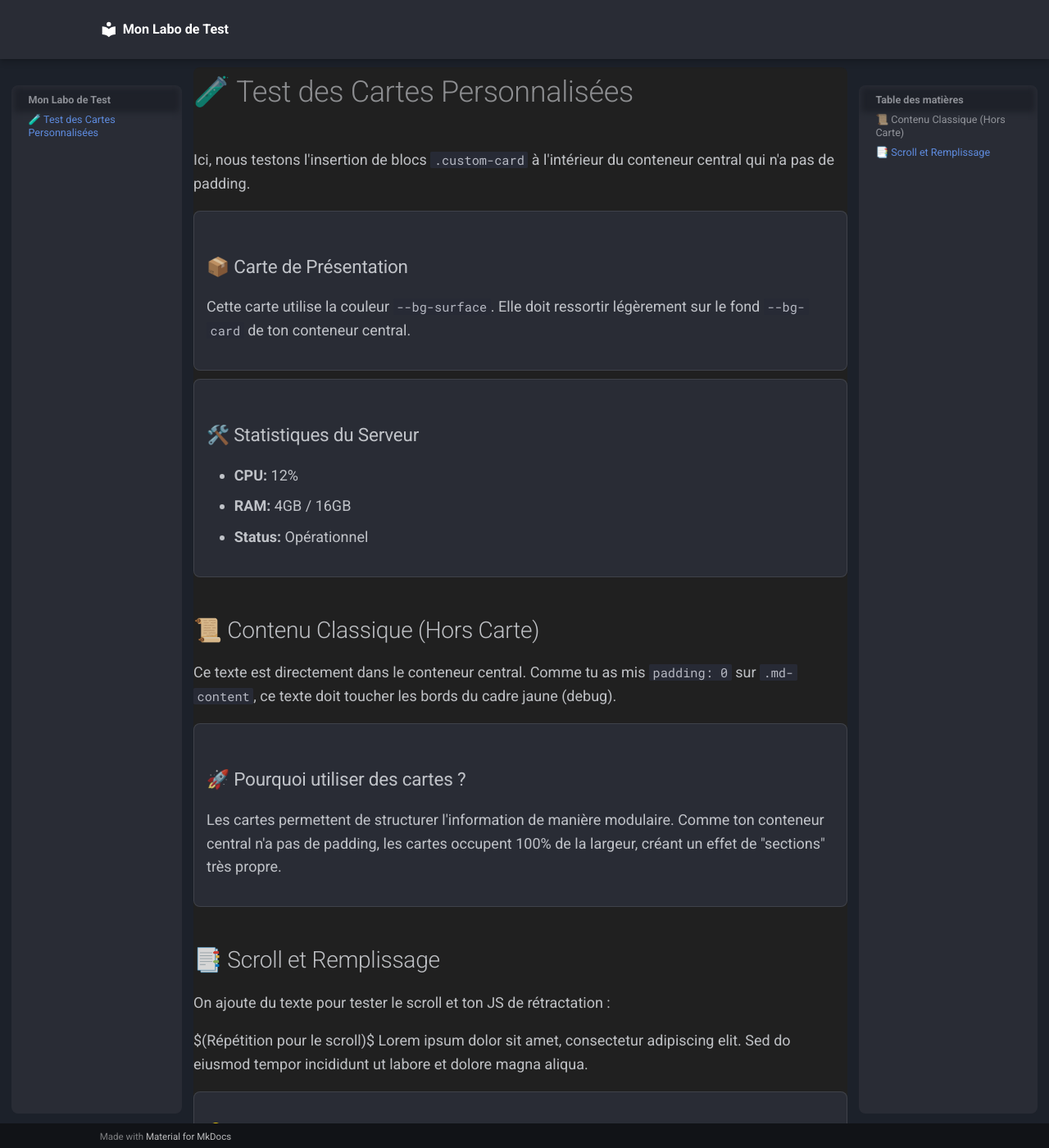
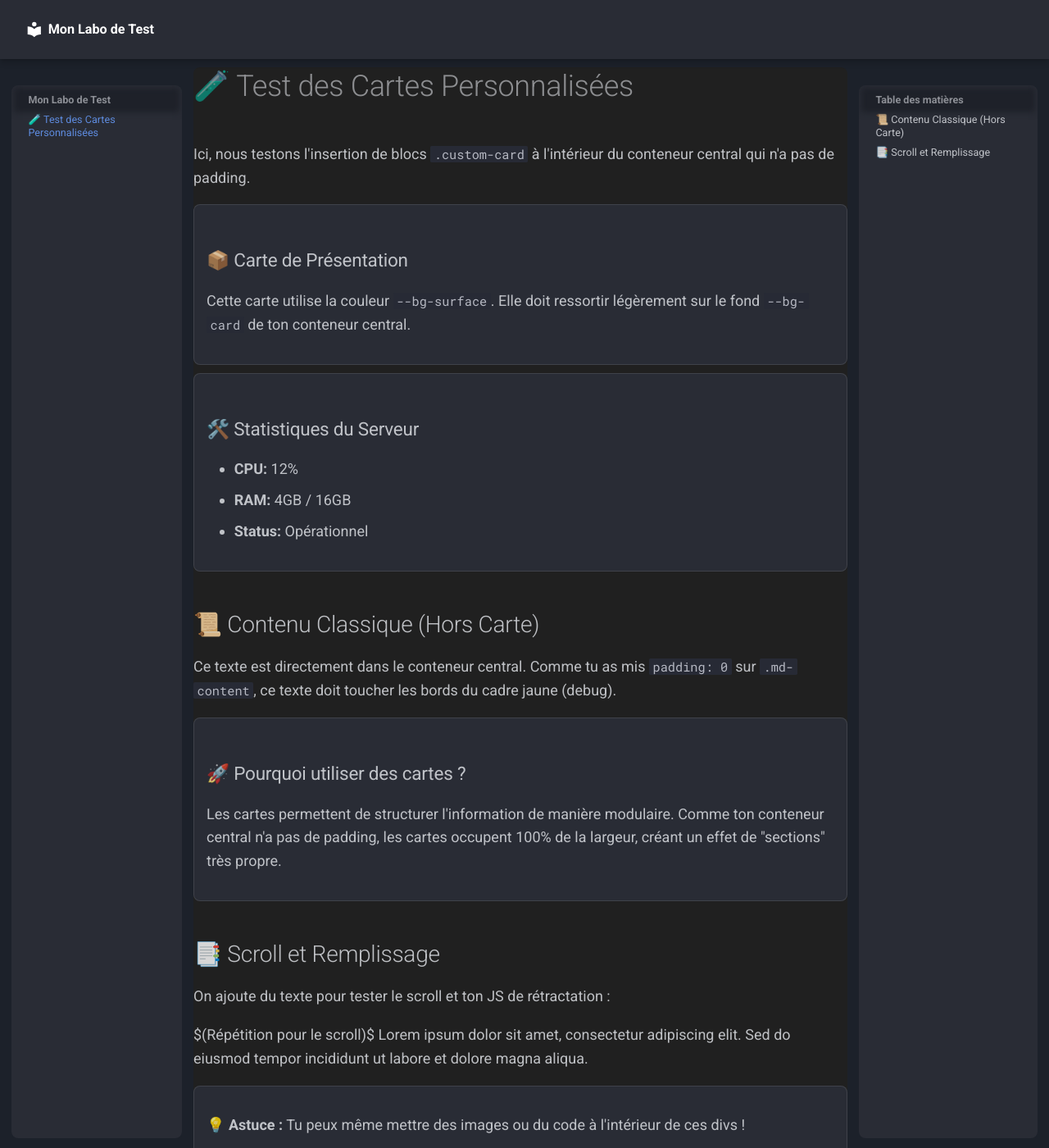
Before and after one commit to Lilevitchi/test-site, an MkDocs documentation site: the page built from docs/index.md, in a window 1280 px wide and 1400 px high. Shown: the whole window at 82% size. Built offline with MkDocs 1.6.1 and Material for MkDocs 9.7.7, drawn with Linux system fonts in a browser that asks for light colours.

Commit message:
Update extra.css

```diff
--- a/docs/stylesheets/extra.css
+++ b/docs/stylesheets/extra.css
@@ -56,8 +56,9 @@
 /* 1. NETTOYAGE (Éléments à supprimer) */
 .md-search,
 .md-header__search,
-.md-header__topic:last-child {
-  display: none;
+.md-header__topic:last-child,
+.md-footer-nav {
+  display: none !important;
 }
 
 [data-md-color-scheme] {
@@ -84,17 +85,29 @@
   }
 
 /* --- MAIN STRUCTURE --- */
+  .md-container {
+    display: flex;
+    flex-direction: column;
+    min-height: 100vh;
+  }
+
   .md-main {
-    padding-top: var(--header-height);
+    flex: 1 0 auto;
+    display: block;
+    padding-top: var(--header-height) !important;
     background-color: var(--bg-page);
-    display: block;
+  }
+
+  .md-grid {
+    max-width: 100% !important;
+    margin: 0 !important;
   }
 
   .md-main__inner {
-    margin: 0 !important;
-    max-width: 100% !important;
     display: flex;
     align-items: flex-start;
+    max-width: 100% !important;
+    margin: 0 !important;
     padding: var(--sidebar-gap) 0;
   }
 
@@ -107,10 +120,8 @@
     padding: 0 !important;
     flex: 1;
     min-width: 0;
-    position: sticky;
-    top: calc(var(--header-height) + var(--sidebar-gap));
-    height: calc(100vh - var(--header-height) - var(--sidebar-gap) - var(--sidebar-footer-offset));
-    overflow: visible;
+    position: relative;
+    height: auto;
   }
 
   .md-content__inner {
@@ -118,27 +129,32 @@
     padding: 0 !important;
   }
 
+  .md-content__inner:before {
+    display: none;
+  }
+
   .md-typeset {
     font-size: var(--text-size-content);
   }
 
+/* --- CUSTOM CARD --- */
   .custom-card {
     background-color: var(--bg-surface);
     border-radius: var(--radius-md);
-  margin-bottom: 10px; /* Aligné sur ton sidebar-gap */
+    margin-bottom: 10px;
     width: 100%;
-  border: 1px solid rgba(255, 255, 255, 0.1); /* Un peu plus visible */
+    border: 1px solid rgba(255, 255, 255, 0.1);
     box-sizing: border-box;
-  padding: 15px; /* Pour que le contenu de la carte ne colle pas à ses bords */
+    padding: 15px;
     transition: transform var(--transition);
   }
 
 /* --- SIDEBARS --- */
+
   .md-sidebar {
-    position: sticky;
-    top: calc(var(--header-height) + var(--sidebar-gap));
-    height: calc(100vh - var(--header-height) - var(--sidebar-gap) - var(--sidebar-footer-offset));
-    transition: height var(--transition);
+    position: sticky !important;
+    top: calc(var(--header-height) + var(--sidebar-gap)) !important;
+    height: calc(100vh - var(--header-height) - var(--sidebar-gap) - var(--sidebar-footer-offset)) !important;
     z-index: 1;
   }
 
@@ -148,6 +164,7 @@
     padding: 10px;
     height: 100%;
     overflow-y: auto;
+    scrollbar-width: thin; /* Pour des barres de scroll plus discrètes */
   }
 
   .md-sidebar--primary {
@@ -162,11 +179,11 @@
 
 /* --- FOOTER --- */
   .md-footer {
+    flex-shrink: 0;
     height: var(--footer-height);
     background-color: var(--bg-surface);
-    position: relative;
-    clear: both;
-    z-index: 5;
+    display: block;
+    width: 100%;
   }
 
   .md-footer-meta__inner {
```
Lines whose indentation alone changed are shown as unchanged.
